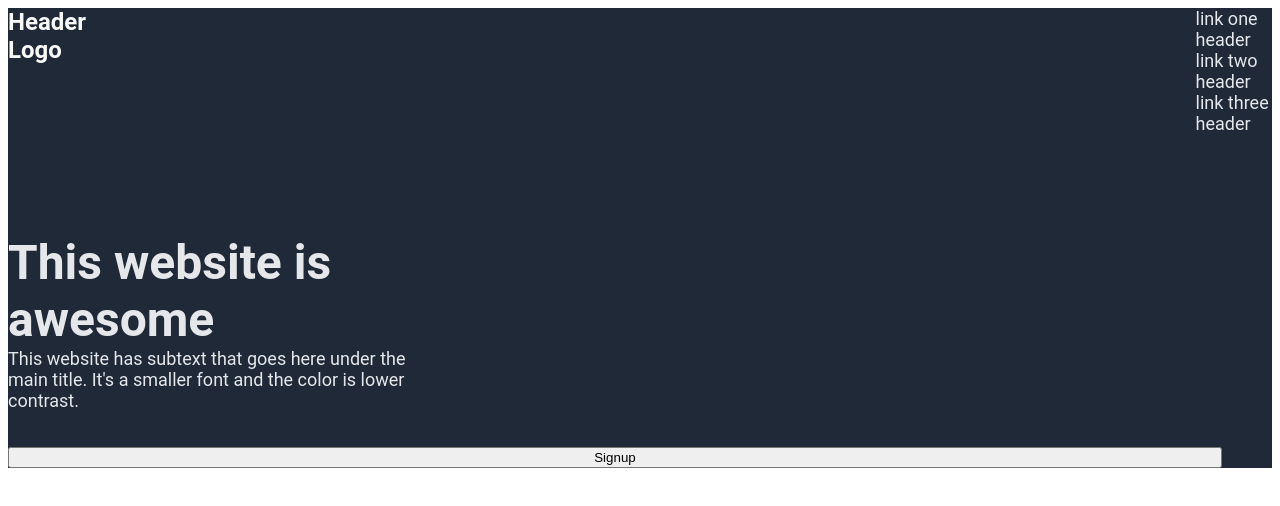
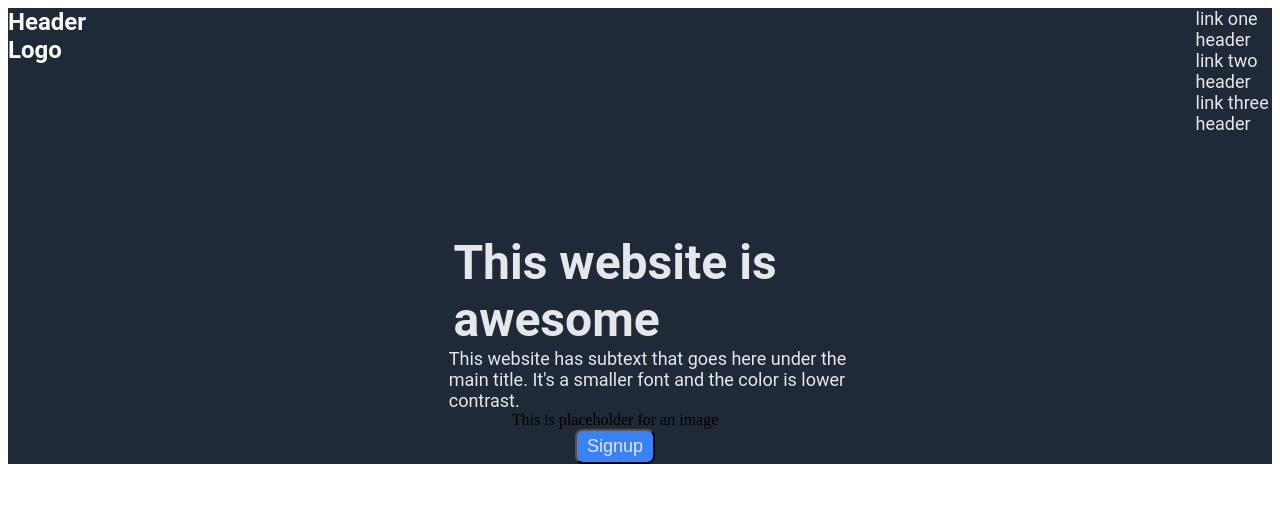
Before and after one commit to DevOnTie/odin-landing-page, a plain HTML site: page index.html in a window 1280 px wide. Drawn offline with Linux system fonts and the light colour scheme.

Commit message:
changes button color

```diff
--- a/index.html
+++ b/index.html
@@ -20,10 +20,17 @@
   <div class="header-lower">
     <div class="website-awesome">
       <strong class="awesome-title">This website is <br> awesome</strong>
+    </div>
     <div class="awesome-text">
-    This website has subtext that goes here under the <br> main title. It's a smaller font and the color is lower <br> contrast. </p>
+    This website has subtext that goes here under the <br> main title. It's a smaller font and the color is lower <br> contrast.
+    </div>
+    <div class="img-placehold">
+    This is placeholder for an image
+    </div>
+  <div>
+    <button class="signup-button"> Signup</button>
   </div>
-    <button> Signup</button>
+
 </header>
 </body>
-</htmler-logo
+</html>
--- a/landing.css
+++ b/landing.css
@@ -21,13 +21,15 @@ font-family: Roboto;
   margin-left: 1080px;
   color: #E5E7EB;
   font-size: 18px;
-  font-family: Roboto;~
+  font-family: Roboto;
 }
+
 .header-lower div{
   display: flex;
   background-color: #1F2937;
   flex-direction: column;
   padding-right: 50px;
+  align-items: center;
 }
 
 .awesome-title{
@@ -35,17 +37,26 @@ font-family: Roboto;
   font-size: 48px;
   font-family: Roboto;
   font-weight: 600px;
-  align-content: center;
 }
 
 .awesome-text{
   color: #E5E7EB;
   font-size: 18px;
   font-family: Roboto;
-  align-content: center;
+  padding-left: 65px;
 }
 
-.button{
-  border: round;
+.signup-button{
   background-color: #3882F6;
+  border-radius: 8px;
+  color: #E5E7EB;
+  padding-top:5px;
+  padding-left:10px;
+  padding-right:10px;
+  padding-bottom:5px;
+  font-size: 18px;
 }
+
+.img-placehold{
+  background-color: #E5E7EB;
+}
```
